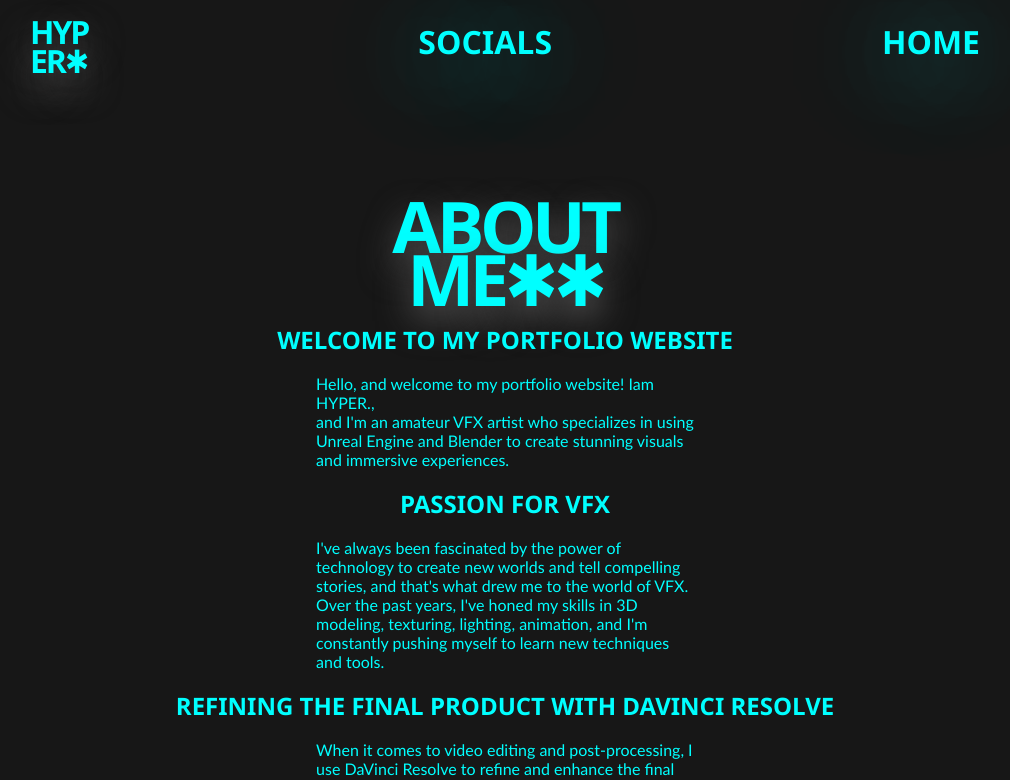
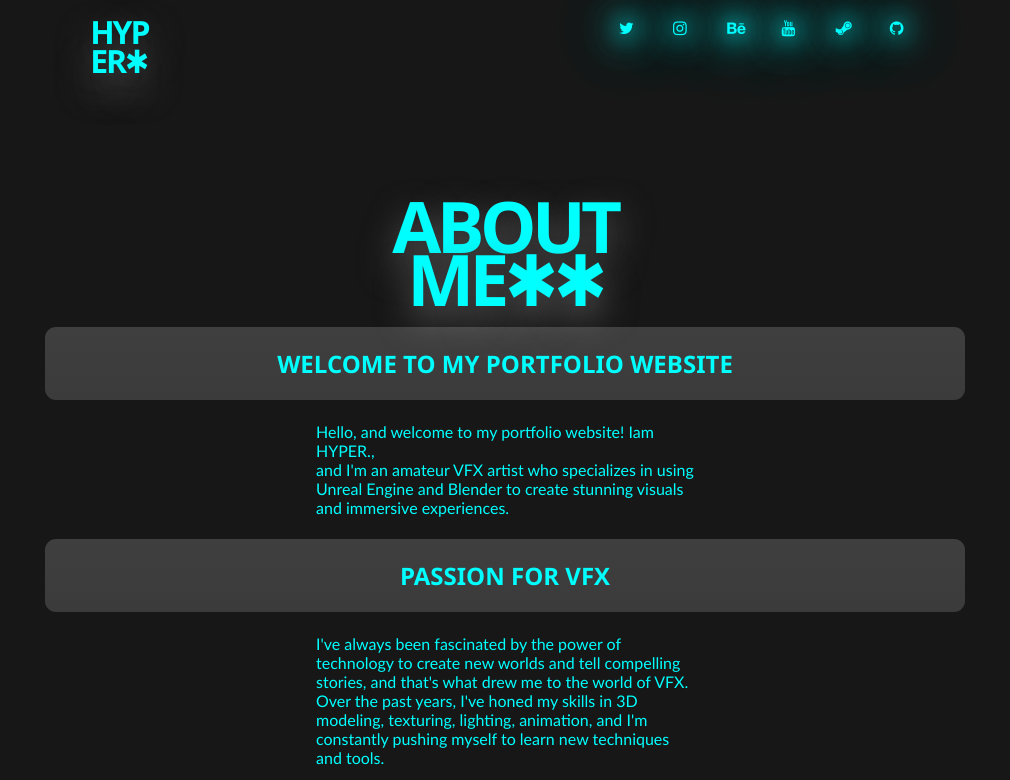
Before and after one commit to ABHIJEETH-V-N/WEBSITE, a plain HTML site: page index.html in a window 1280 px wide. Shown: the top 780 px of the page, without its empty margins (135-1145 px from the left). Drawn offline with nearby package versions, Linux system fonts and the light colour scheme.

Commit message:
Add files via upload

```diff
--- a/HYPER.css
+++ b/HYPER.css
@@ -40,9 +40,15 @@ H1{
     font-family: 'Segoe UI', Tahoma, Geneva, Verdana, sans-serif;
     text-transform: uppercase;
     font-size: x-large;
-    font-weight: 600;
-
-
+    font-weight: bolder;
+    padding: 20px;
+    font-size: 30x;
+    color: cyan;
+    text-align: center;
+    text-decoration: none;
+    background: linear-gradient(180deg, #ffffff2c 0%, rgba(236, 236, 236, 0.167) 100%);
+    border-radius: 11px;
+    width: 100%;
 }
 S1{
     font-family: 'Gill Sans', 'Gill Sans MT', Calibri, 'Trebuchet MS', sans-serif;
@@ -60,6 +66,7 @@ a{
     font-family: 'Segoe UI', Tahoma, Geneva, Verdana, sans-serif;
     flex-wrap: wrap;
     justify-content: space-around;
+
 }
 .btn{
     position: relative;
@@ -80,3 +87,27 @@ b{
     text-align: center;
     text-shadow: 0 15px 35px rgb(95, 94, 94);
 }
+/* Style all font awesome icons */
+.fa {
+    padding: 20px;
+    font-size: 30x;
+    width: 10px;
+    text-align: center;
+    text-decoration: none;
+    text-shadow: 0 0 20px cyan,
+                     0 0 30px cyan,
+                     0 0 40px cyan,
+                      0 0 50px cyan,
+                     0 0 60px cyan,
+                     0 0 70px cyan,
+                      0 0 80px cyan;
+
+
+
+
+  }
+
+  /* Add a hover effect if you want */
+  .fa:hover {
+    opacity: 0.7;
+  }
--- a/index.html
+++ b/index.html
@@ -2,14 +2,13 @@
 <html lang="en">
 <head>
     <title>HYPER</title>
+    <link rel="stylesheet" href="HYPER.css"/>
     <script src="https://ajax.googleapis.com/ajax/libs/jquery/3.6.3/jquery.min.js"></script>
-    <link rel="stylesheet" href="HYPER.css"/>
-</head>
+    <script src="https://cdnjs.cloudflare.com/ajax/libs/jquery.ripples/0.5.3/jquery.ripples.min.js"></script>
 <body>
    <div class="container">
-      <div class="btn"><b href="#">HYP<BR>ER✱</b></div>
-      <div class="btn"><a href="socials.HTML">SOCIALS</a></div>
-      <div class="btn"><a href="HOME.HTML">HOME</a></div>
+    <div class="btn">
+   <b href="#">HYP<BR>ER✱</b>
       </div>
    <div class="main">
        <text>ABOUT<BR>ME✱✱</text>
@@ -35,9 +34,19 @@
       <s1>Overall, my goal as a VFX artist is to create experiences that captivate and inspire audiences, whether that's through cinematic storytelling, immersive gaming environments, or interactive installations. I hope that my portfolio gives you a sense of my style and capabilities, and I look forward to hearing from you about your own creative projects and ideas!</s1>
          &nbsp;
       <H1>What I Learnt As An Amatuer</H1>
-         &nbsp;
+         &nbsp
       <s1>Being a vfx amateur artist taught me that "Patience Is The Key" to every aspect of your life not only for creating or mastering the skills needed for vfx. I learned patience as it would take a lot of time to render a project for it to be perfect but patience doesn't mean just waiting for something to happen it means focusing on the improvement process. Therefore, patience is about waiting for the end result and the journey toward achieving that result.</s1>
-         &nbsp;
    </div>
+   <k>
+      <!-- Add icon library -->
+      <link rel="stylesheet" href="https://cdnjs.cloudflare.com/ajax/libs/font-awesome/4.7.0/css/font-awesome.min.css">
+      <!-- Add font awesome icons -->
+      <a href="https://twitter.com/XRP116" class="fa fa-twitter"></a>
+      <a href="https://www.instagram.com/hyper_likes_vfx/?hl=en" class="fa fa-instagram"></a>
+      <a href="https://www.behance.net/xrp1quext" class="fa fa-behance"></a>
+      <a href="https://www.youtube.com/channel/UCykqDzI9RTgTydA8BV_j4kQ" class="fa fa-youtube"></a>
+      <a href="https://steamcommunity.com/id/ILOVEVFX/" class="fa fa-steam"></a>
+      <a href="https://github.com/XRP1GAMING"class="fa fa-github"></a>
+   </k>
 </body>
 </html>
```
Also changed, not shown: 1 other file. Lines whose indentation alone changed are shown as unchanged.
